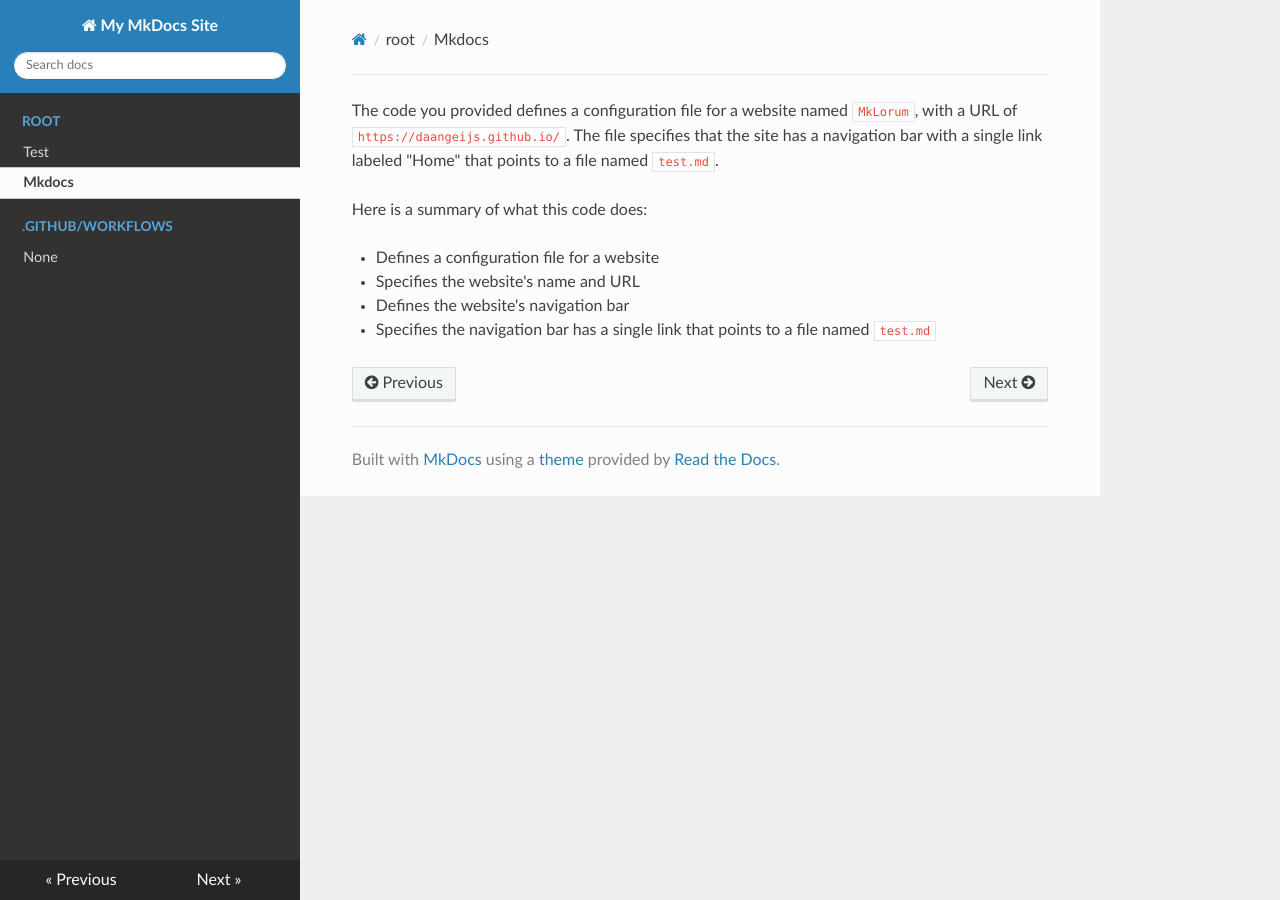
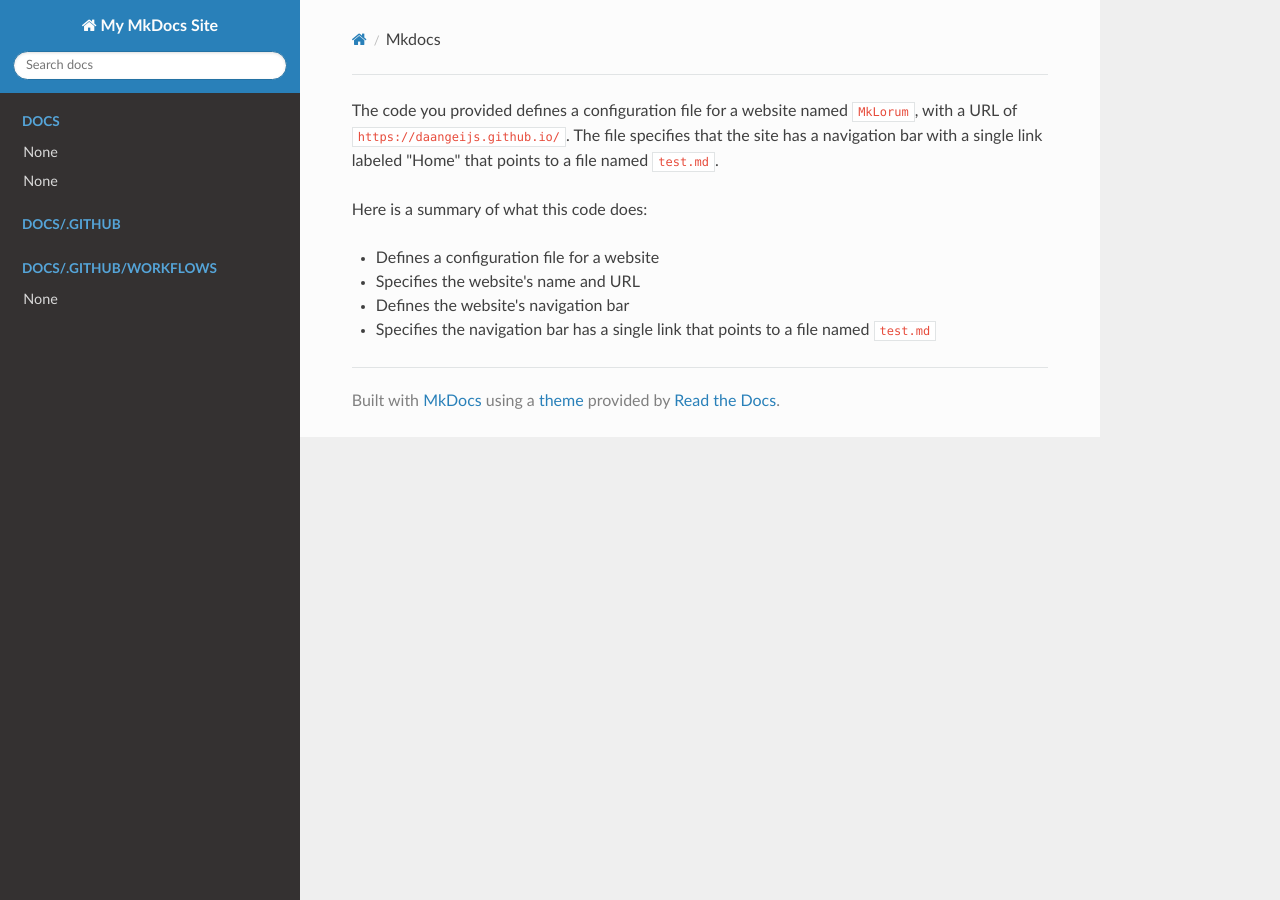
Before and after one commit to daangeijs/chatgpt-autodocs, an MkDocs documentation site: the page built from docs/mkdocs.md, in a window 1280 px wide. Built offline with MkDocs 1.6.1, drawn with Linux system fonts in a browser that asks for light colours; nearby versions of some CDN libraries.

Commit message:
Add automatically generated documentation files

```diff
--- a/mkdocs.yml
+++ b/mkdocs.yml
@@ -1,9 +1,10 @@
 nav:
-  - root:
-      - test.md
-      - mkdocs.md
-  - .github/workflows:
-      - .github/workflows/generate_mkdocs.md
+  - docs:
+      - /test.md
+      - /mkdocs.md
+  - docs/.github: []
+  - docs/.github/workflows:
+      - ithub/workflows/generate_mkdocs.md
 site_name: My MkDocs Site
 site_url: https://daangeijs.github.io/chatgpt-autodocs/
 theme: readthedocs
```
